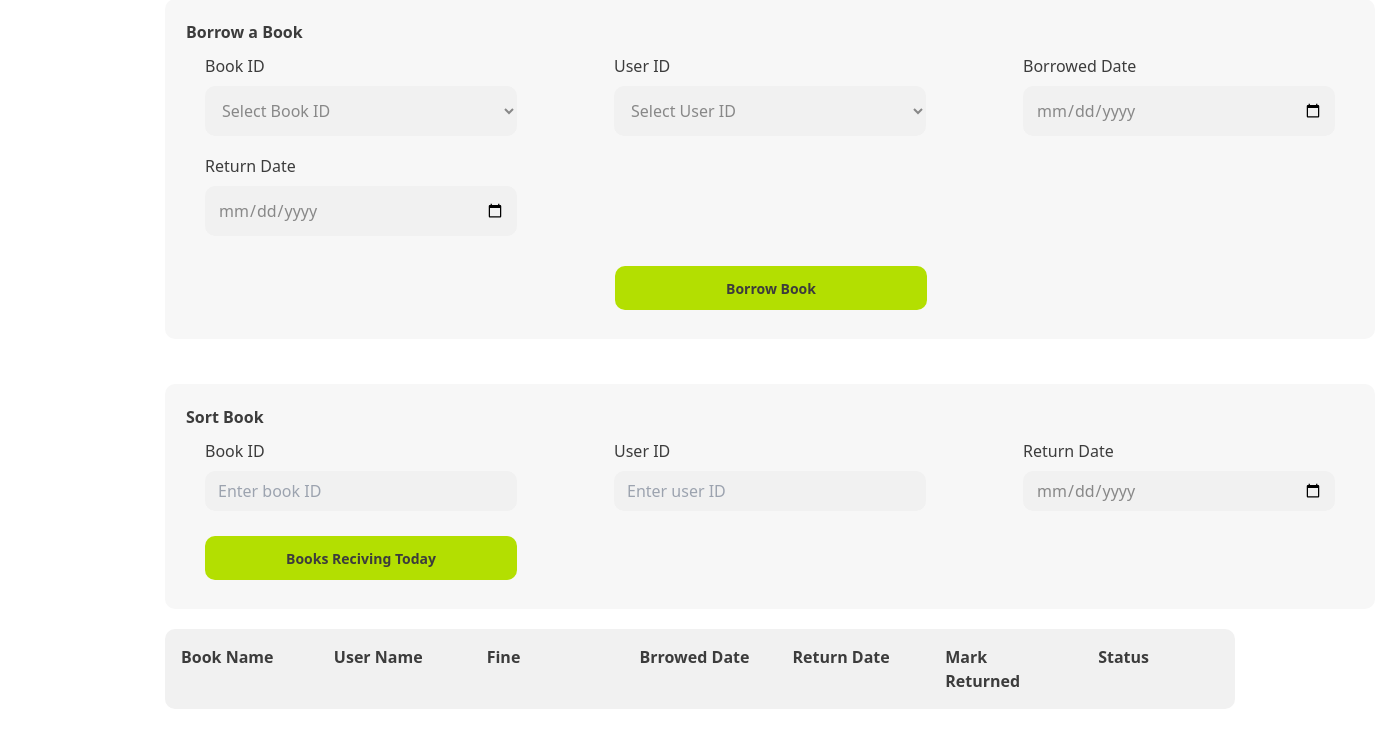
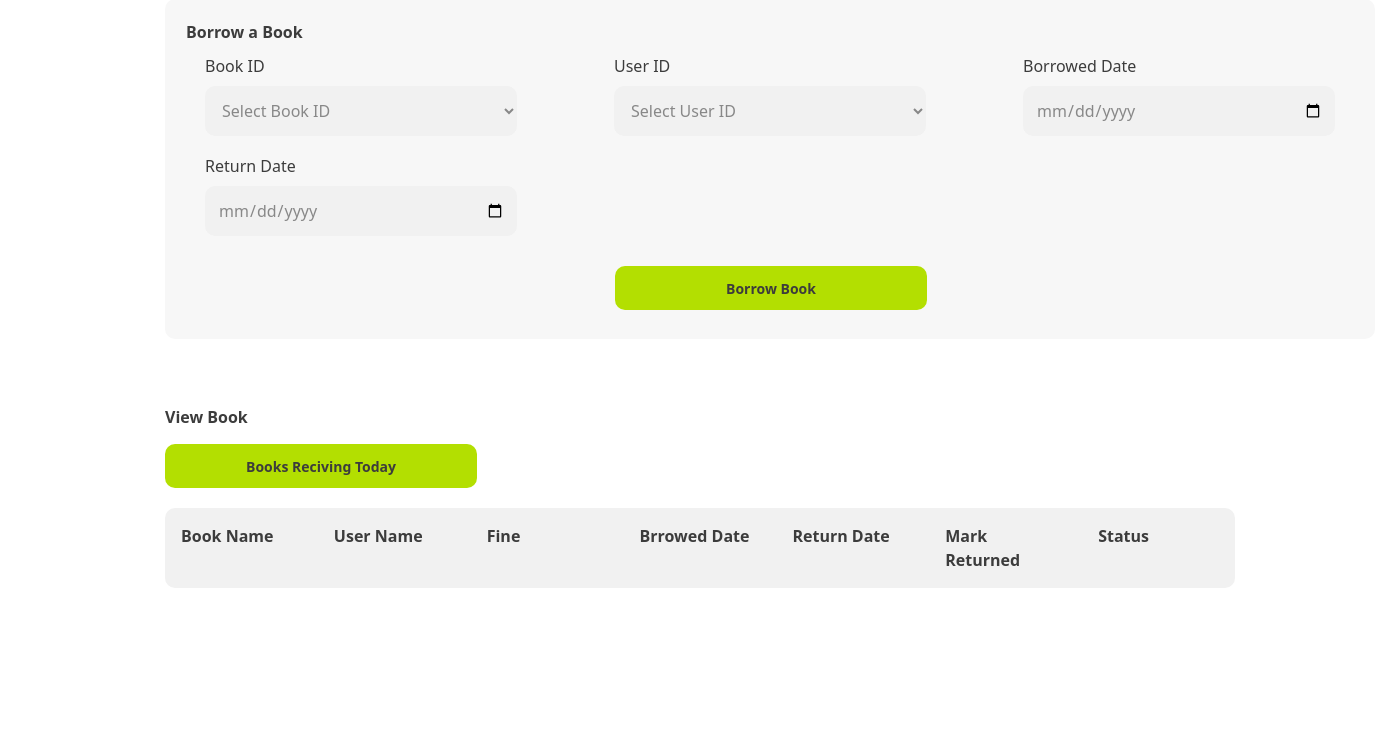
Before and after one commit to Hanzaka/Libarate, a PHP site: page /brrowedBooks.php in a window 1400 px wide. Shown: the part 197-945 px from the top of the page. After the commit the page ends 785 px from the top, so only its background shows below. Run offline with PHP 8.4, Linux system fonts and the light colour scheme; data that the repository does not hold is empty; style sheets or scripts are compiled from the project's sources; some libraries are stand-ins or nearby versions; some web fonts are replaced.

Commit message:
Publisher Text and Sort

```diff
--- a/brrowedBooks.php
+++ b/brrowedBooks.php
@@ -159,57 +159,21 @@ $userId = isset($_GET['userId']) ? $_GET['userId'] : '';
 
                 <!-- Sort Books -->
                 <div>
-                    <div class="w-[1210px] h-[225px] bg-[#F7F7F7] rounded-[10px] mt-[45px]">
+                    <div class=" rounded-[10px] mt-[45px]">
                         <div class="pt-[21px]">
-                            <label class="font-outfit font-semibold secondcolor ml-[21px]">Sort Book</label>
-                        </div>
-                        <div class="mt-[10px] ml-[40px]">
-                            <!-- Row 1 -->
-                            <div class="flex gap-[97px]">
-                                <div class="flex flex-col">
-                                    <label for="" class="font-outfit text-[#3C3C3C]">Book ID</label>
-
-                                    <div class="mt-[8px]">
-                                        <input type="text" placeholder="Enter book ID"
-                                            class="h-[40px] w-[312px] offwhite rounded-[10px]  pl-[13px] pr-[35px] thirdcolor focus:outline-none">
-                                    </div>
-                                </div>
-
-                                <div class="flex flex-col">
-                                    <label for="" class="font-outfit text-[#3C3C3C]">User ID</label>
-                                    <div class="flex flex-row">
-
-                                        <div class="mt-[8px]">
-                                            <input type="text" placeholder="Enter user ID"
-                                                class="h-[40px] w-[312px] offwhite rounded-[10px]  pl-[13px] pr-[34px] thirdcolor focus:outline-none">
-                                        </div>
-                                    </div>
-                                </div>
-
-                                <div class="flex flex-col">
-                                    <label for="" class="font-outfit text-[#3C3C3C]">Return Date</label>
-                                    <div class="mt-[8px]">
-                                        <input type="date"
-                                            class="h-[40px] w-[312px] offwhite rounded-[10px]  pl-[13px] pr-3 thirdcolor focus:outline-none">
-                                    </div>
-                                </div>
-
-                            </div>
-
+                            <label class="font-outfit font-semibold secondcolor ">View Book</label>
                             <!-- Row 2 -->
                             <div class="flex gap-[97px] mt-[10px]">
 
-                                <div class="flex flex-col">
+                                <div class="flex flex-col ">
                                     <a href="recivingToday.php">
                                         <button
-                                            class="w-[312px] h-[44px] primarycolor font-semibold text-[14px] secondcolor rounded-[10px] mt-[15px] hover:bg-[#c0e52c]">
+                                            class="w-[312px] h-[44px] primarycolor font-semibold text-[14px] secondcolor rounded-[10px] mt-[5px] hover:bg-[#c0e52c]">
                                             Books Reciving Today
                                         </button>
                                     </a>
                                 </div>
-
                             </div>
-
                         </div>
 
                     </div>
--- a/publisher.php
+++ b/publisher.php
@@ -27,7 +27,7 @@ include "connection.php";
 
         <?php include "header.php"; ?>
         <div class="thirdcolor">
-            <a href="dashboard.php" class=" font-outfit text-[16px]"> Dashboard</a> / <label>Authors</label>
+            <a href="dashboard.php" class=" font-outfit text-[16px]"> Dashboard</a> / <label>Publishers</label>
         </div>
 
         <div class="flex">
```
